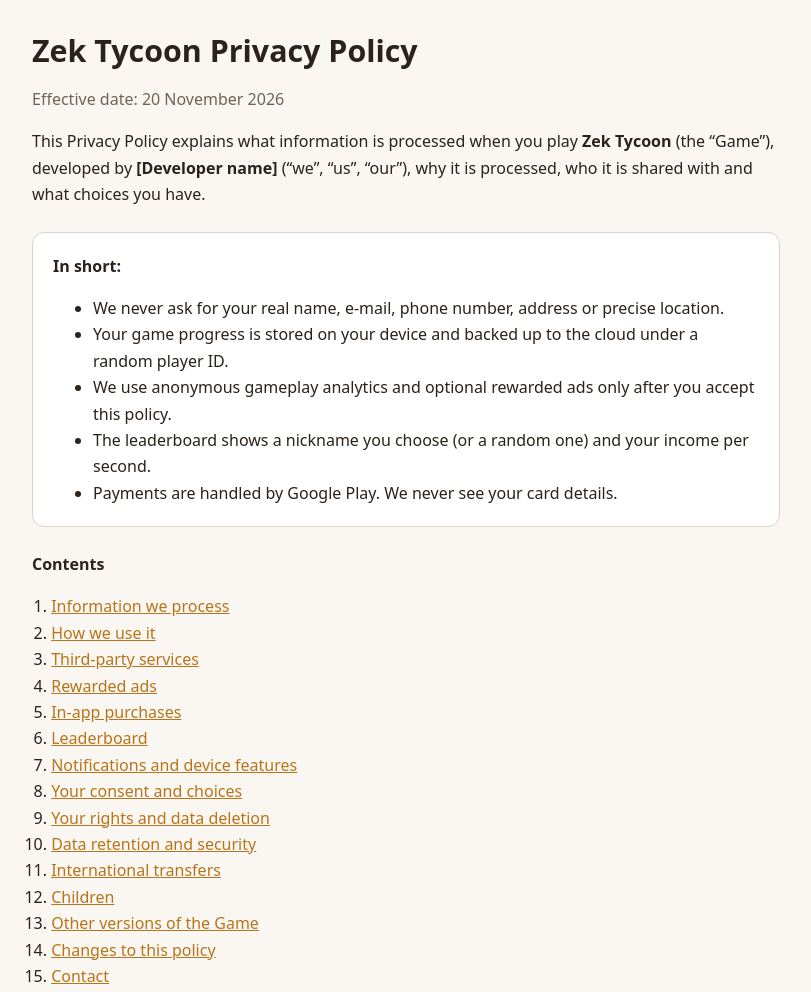
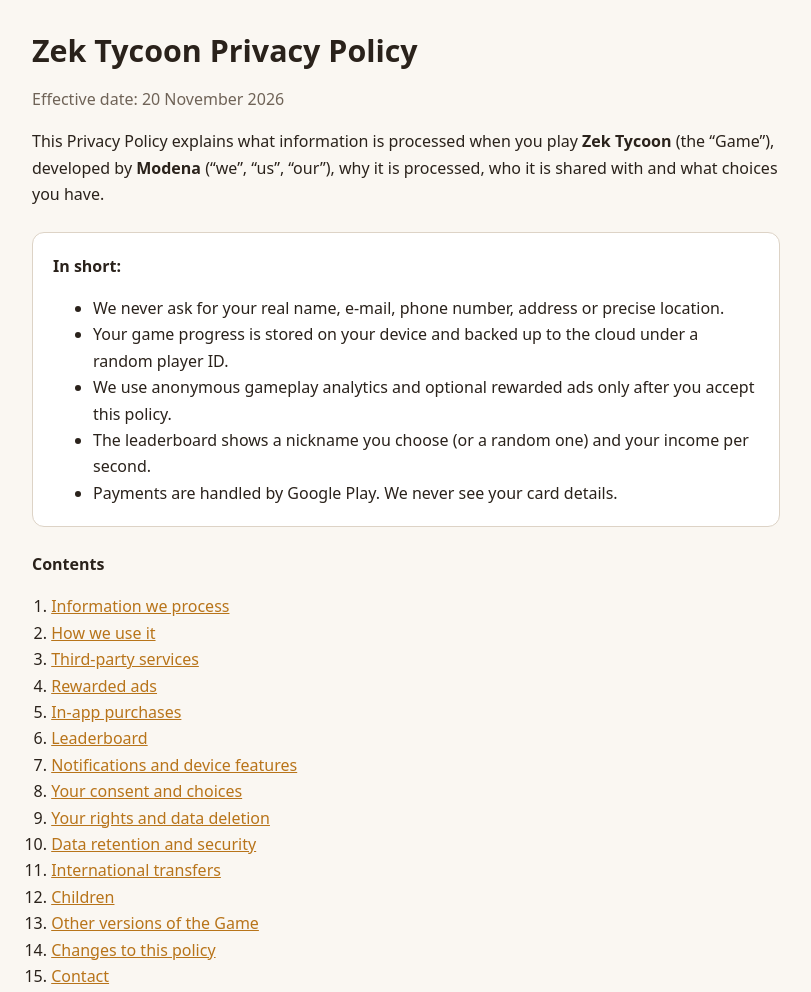
Before and after one commit to AnastasiiSush/Policy, a plain HTML site: page docs/index.html in a window 1280 px wide. Shown: the top 992 px of the page, without its empty margins (234-1045 px from the left). Drawn offline with Linux system fonts and the light colour scheme.

Commit message:
Update index.html

```diff
--- a/docs/index.html
+++ b/docs/index.html
@@ -63,7 +63,7 @@
 <p class="muted">Effective date: 20 November 2026</p>
 
 <p>This Privacy Policy explains what information is processed when you play <strong>Zek Tycoon</strong> (the “Game”),
-developed by <strong>[Developer name]</strong> (“we”, “us”, “our”), why it is processed, who it is shared with and what
+developed by <strong>Modena</strong> (“we”, “us”, “our”), why it is processed, who it is shared with and what
 choices you have.</p>
 
 <div class="summary">
@@ -282,7 +282,7 @@ When we make significant changes, the Game will ask you to accept the new versio
 <p><strong>[Developer name]</strong><br>
 E-mail: <strong>[contact e-mail]</strong></p>
 
-<footer>© 2026 [Developer name]. Zek Tycoon.</footer>
+<footer>© 2026 Modena. Zek Tycoon.</footer>
 
 </main>
 </body>
```
